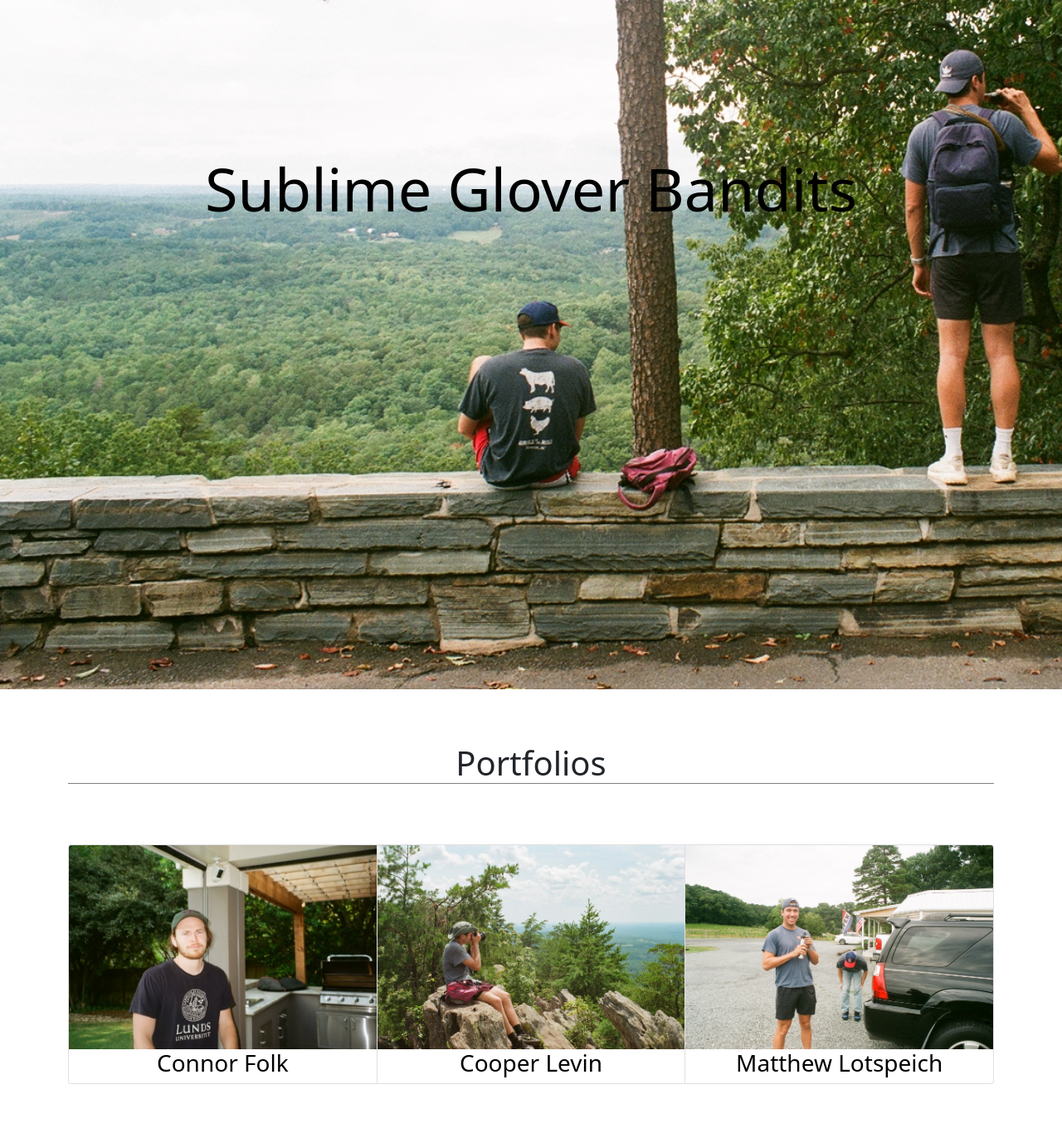
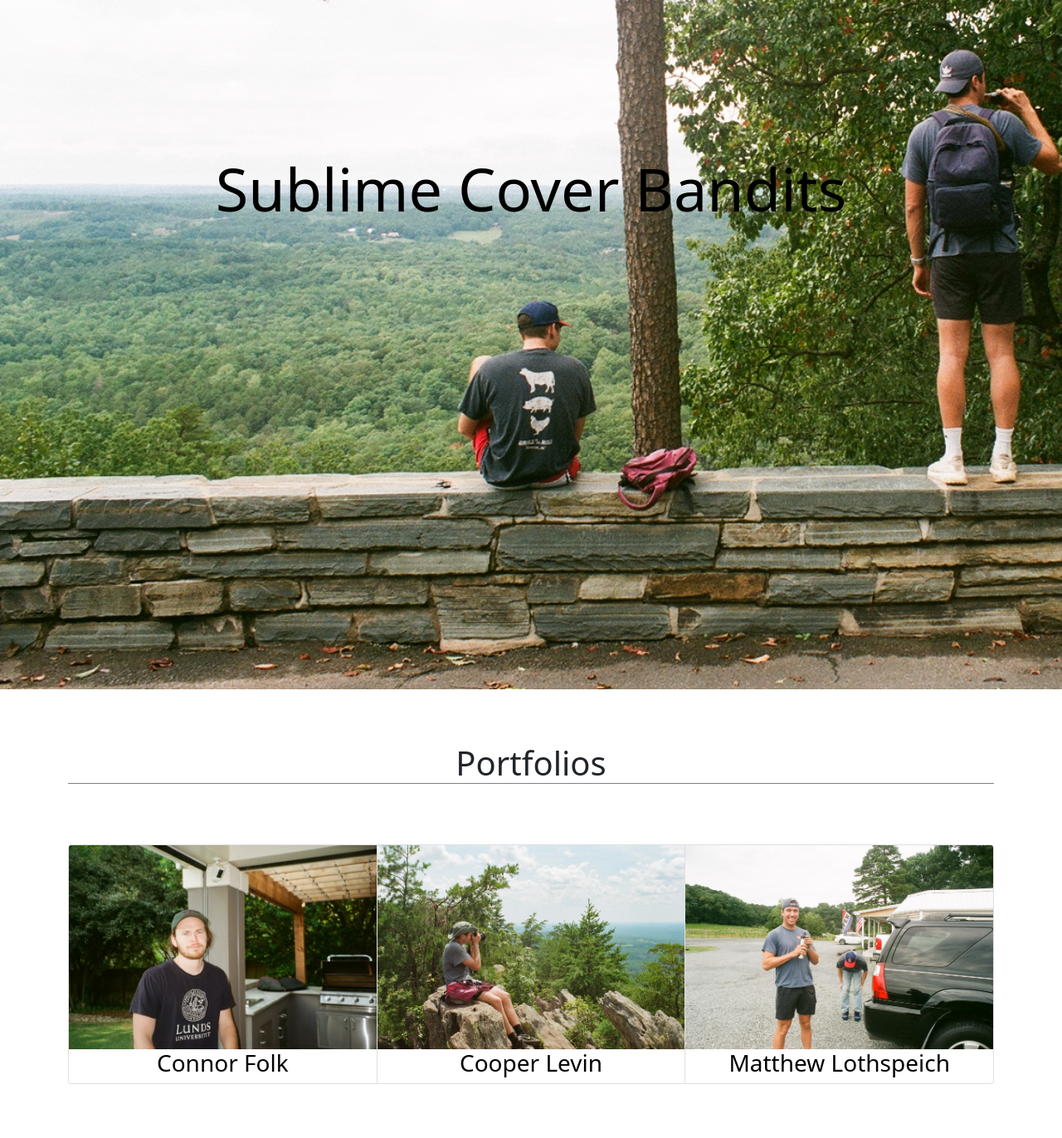
Before and after one commit to ConnorFolk/FolkPhotography, a Flask app: page / in a window 1280 px wide. Shown: the part 434-1806 px from the top of the page at 83% size. Run offline with Flask 2, Linux system fonts and the light colour scheme.

Commit message:
Fixed lots name

```diff
--- a/templates/home.html
+++ b/templates/home.html
@@ -40,7 +40,7 @@
         <div class="container">
             <div class="row">
             <div class="col-lg-12 col-md-12 col-sm-12 col-xs-12 hero-text">
-                <h2 class="hero_title">Sublime Glover Bandits</h2>
+                <h2 class="hero_title">Sublime Cover Bandits</h2>
             </div>
             </div>
         </div>
@@ -75,7 +75,7 @@
             <a href="{{url_for('lots')}}">
 
             <img class="card-img-top" src="/static/images/lotsprofile.JPG" alt="Card image cap">
-            <h3 class="card-title-mt3">Matthew Lotspeich</h3>
+            <h3 class="card-title-mt3">Matthew Lothspeich</h3>
             </a>
        </div>
 
```
